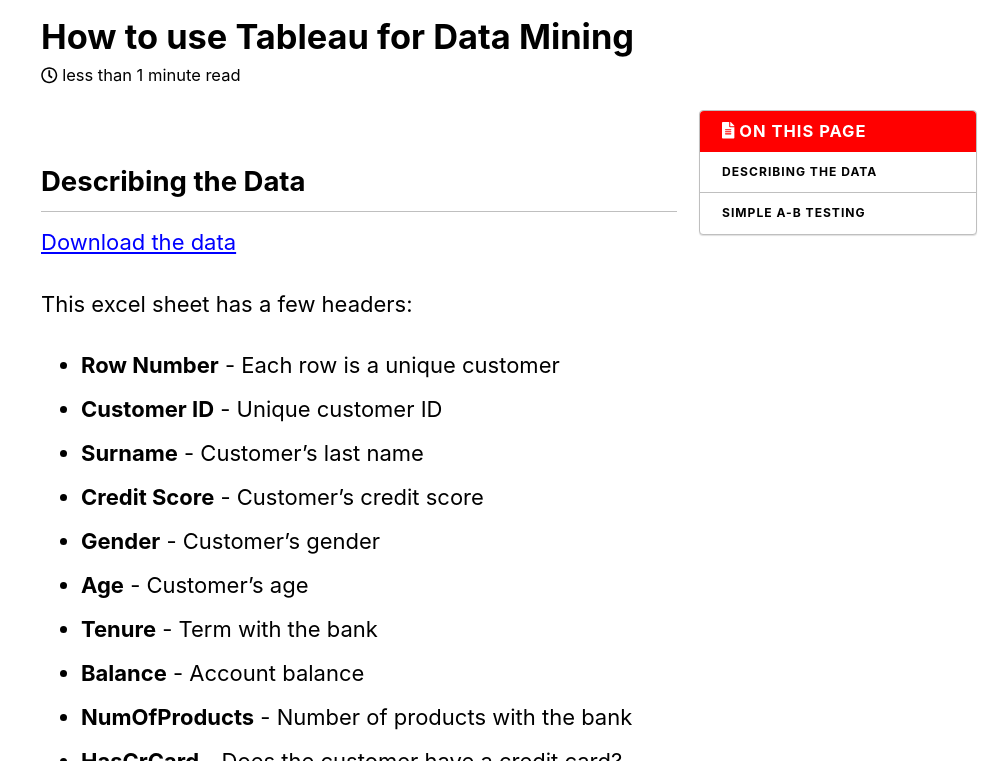
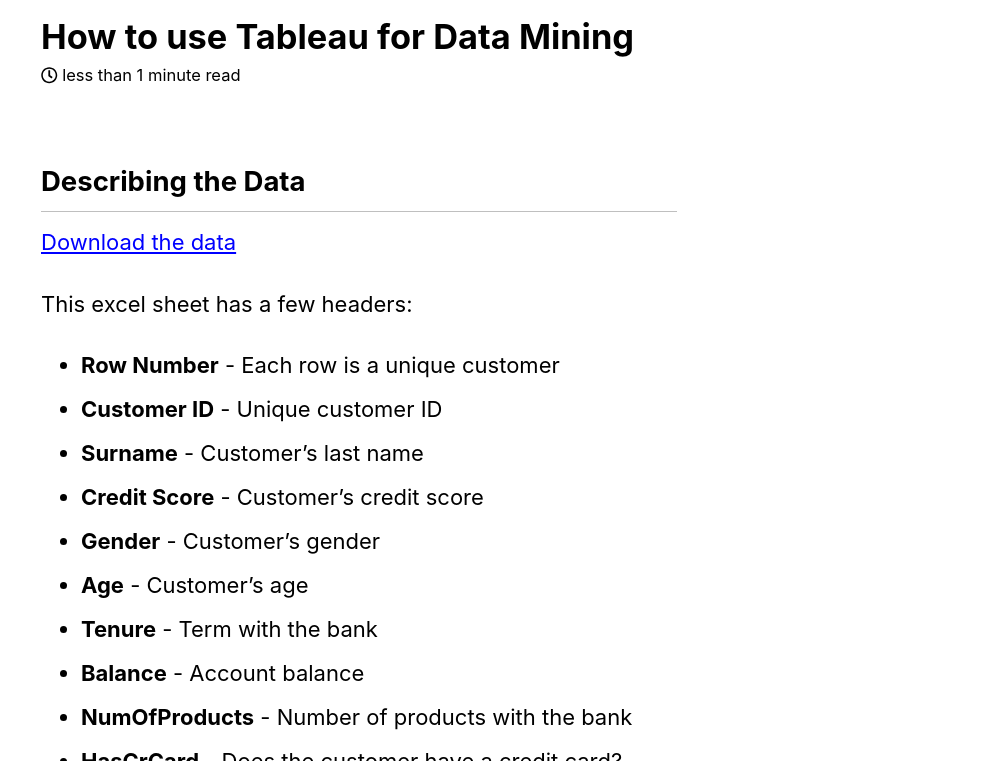
Before and after one commit to timfoo/timfoo.github.io, a Jekyll site: the page built from _posts/2017-11-01-How-to-use-Tableau-for-Data-Mining.md, in a window 1280 px wide and 900 px high, scrolled down 945 px, cut to the strip 139-900 px from the top of the window. Shown: the whole strip, without its empty margins (281-1280 px from the left). Built offline with Jekyll 4.4.1, drawn with Linux system fonts in a browser that asks for light colours; nearby versions of some CDN libraries.

Commit message:
changed pagination

```diff
--- a/_config.yml
+++ b/_config.yml
@@ -180,7 +180,7 @@
 # Outputting
 permalink: /:categories/:title/
 paginate: 5 # amount of posts to show
-paginate_path: /page:num/
+paginate_path: blog/page:num/
 timezone: Asia/Singapore # https://en.wikipedia.org/wiki/List_of_tz_database_time_zones
 
 
@@ -245,7 +245,7 @@
       path: ""
       type: posts
     values:
-      toc: true
+      toc: false
       toc_float: true
       layout: single
       author_profile: false
```
Also changed, not shown: blog/index.html (renamed from index.html), 1 other file.
